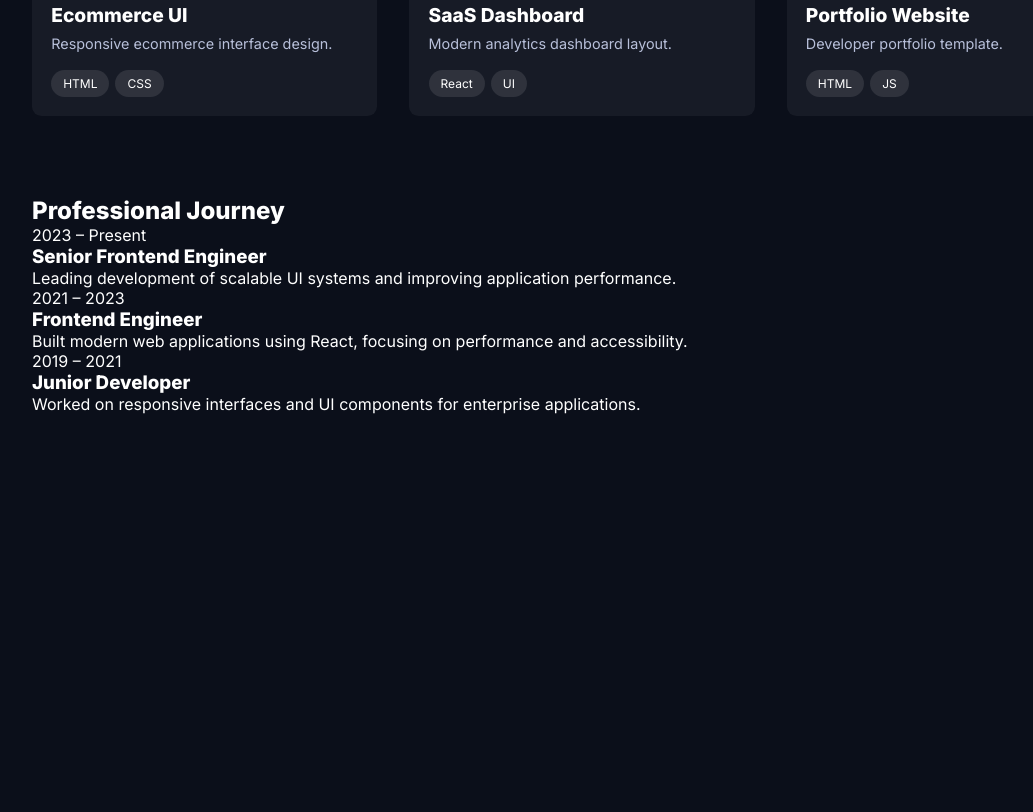
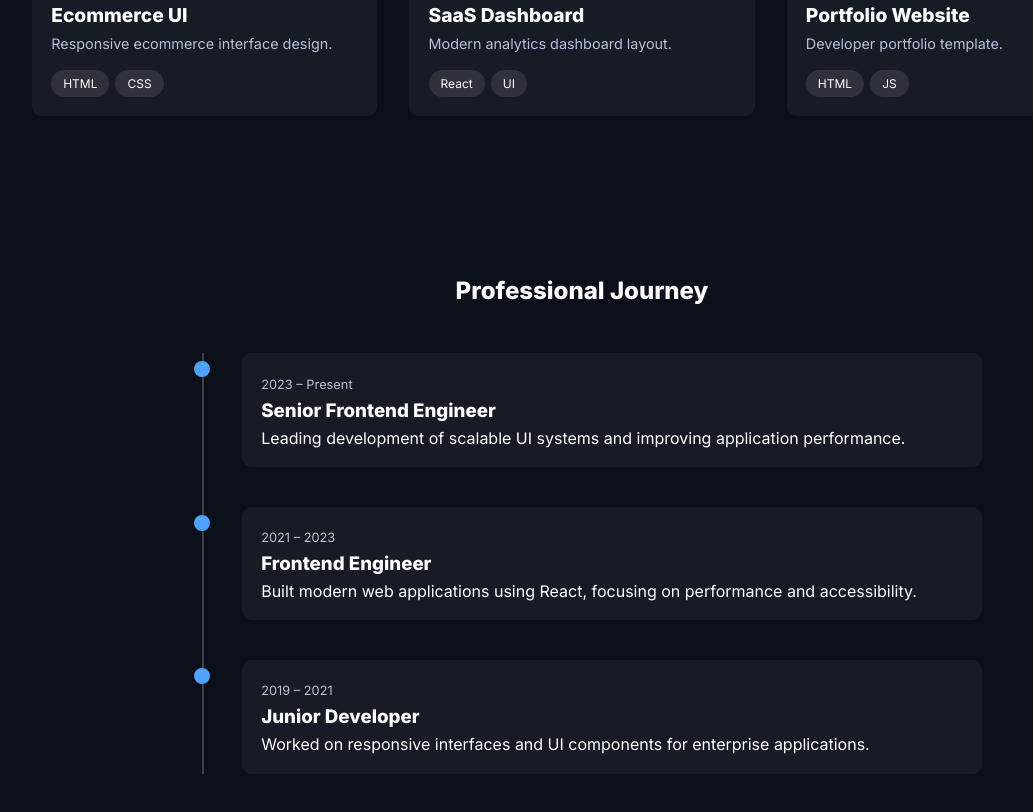
Before and after one commit to snehathakor048-maker/Week-3-Day-1-Portfolio-Website-, a plain HTML site: page index.html in a window 1280 px wide. Shown: the part 1730-2542 px from the top of the page, without its empty margins (58-1091 px from the left). Before the commit the page ends 2144 px from the top, so only its background shows below. Drawn offline with Linux system fonts and the light colour scheme.

Commit message:
Update style.css

```diff
--- a/css/style.css
+++ b/css/style.css
@@ -398,3 +398,96 @@ grid-template-columns:1fr;
 }
 
 }
+
+
+/*  EXPERIENCE SECTION  */
+
+.experience{
+
+padding:5rem 0;
+
+}
+
+.experience h2{
+
+text-align:center;
+margin-bottom:3rem;
+
+}
+
+/* TIMELINE */
+
+.timeline{
+
+position:relative;
+max-width:800px;
+margin:auto;
+
+}
+
+.timeline::before{
+
+content:"";
+position:absolute;
+
+left:20px;
+top:0;
+
+width:2px;
+height:100%;
+
+background:rgba(255,255,255,0.2);
+
+}
+
+/* ITEM */
+
+.timeline-item{
+
+position:relative;
+padding-left:60px;
+margin-bottom:40px;
+
+}
+
+/* DOT */
+
+.timeline-dot{
+
+position:absolute;
+
+left:12px;
+top:8px;
+
+width:16px;
+height:16px;
+
+background:var(--accent);
+
+border-radius:50%;
+
+}
+
+/* CARD */
+
+.timeline-content{
+
+background:rgba(255,255,255,0.05);
+
+padding:1.2rem;
+border-radius:var(--radius);
+
+}
+
+.timeline-content h3{
+
+margin:6px 0;
+
+}
+
+.year{
+
+font-size:0.8rem;
+color:var(--text-muted);
+
+}
```
